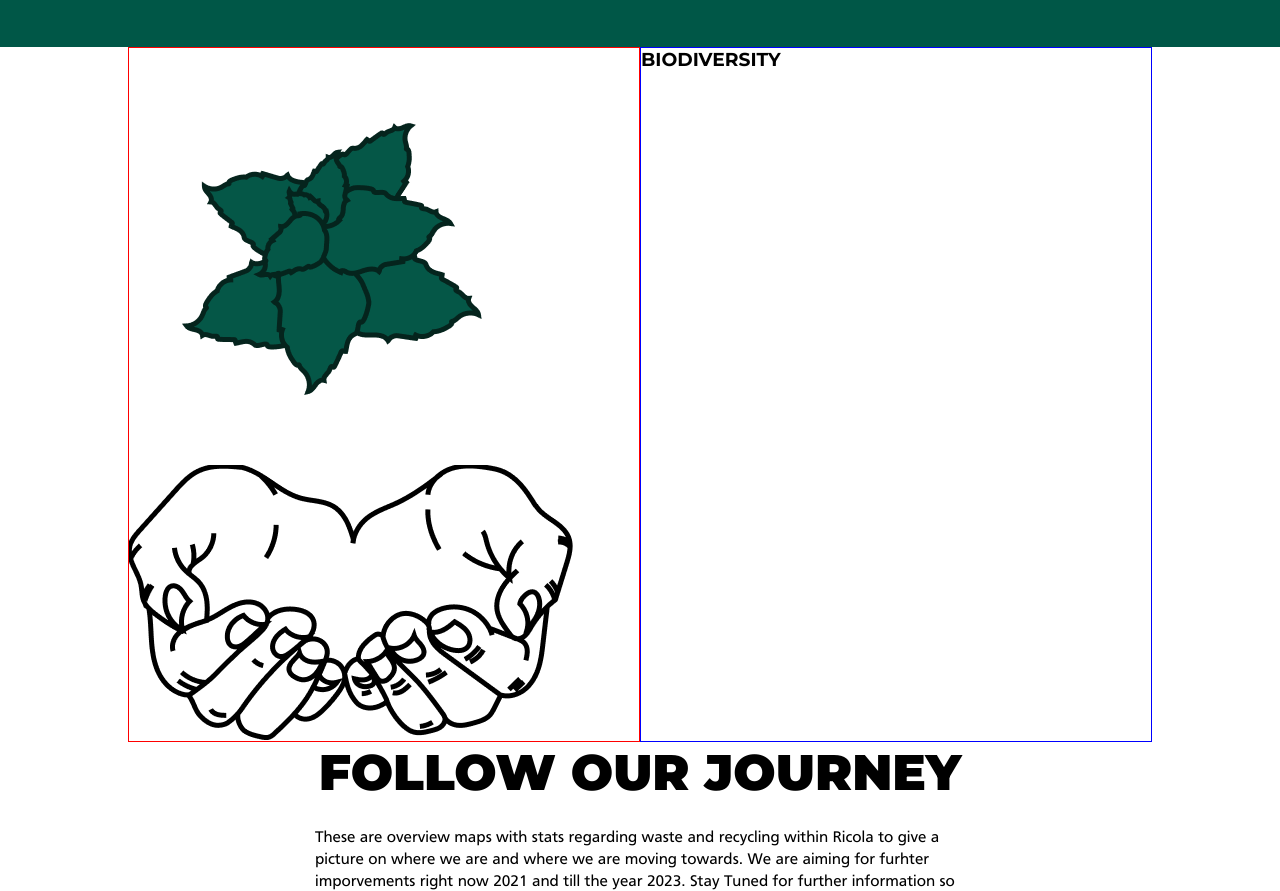
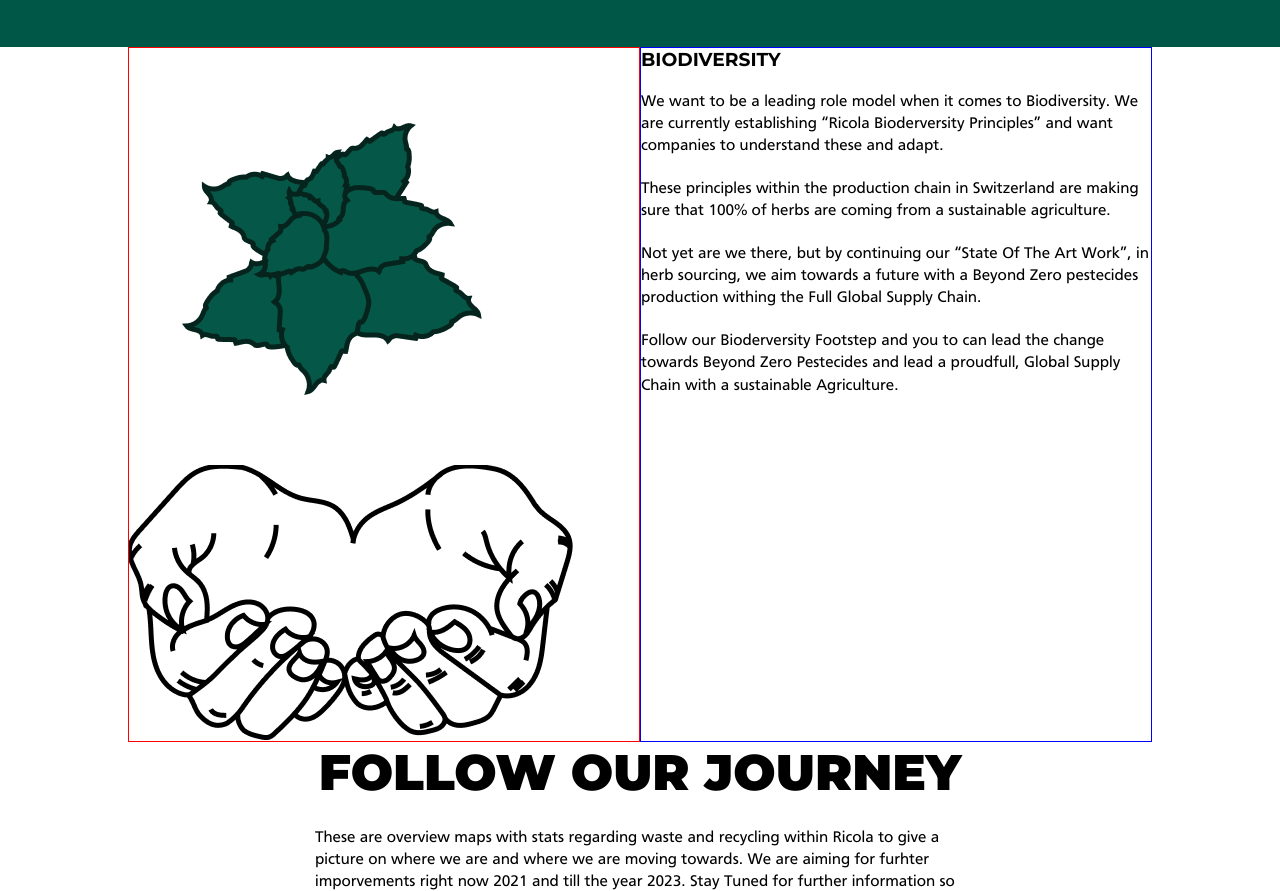
Before and after one commit to omidhq/code-and-collaborate, a Gatsby site: page / in a window 1280 px wide. Shown: the part 1884-2775 px from the top of the page. Built offline with nearby package versions, Linux system fonts and the light colour scheme; Gatsby itself is replaced by a stand-in of ours.

Commit message:
content.json

```diff
--- a/src/components/Nature/Nature.js
+++ b/src/components/Nature/Nature.js
@@ -21,7 +21,10 @@ const Nature = () => {
 
         <div className="right-col">
           <h3>{content[0].heading}</h3>
-          <p></p>
+          <p>{content[0].para1}</p>
+          <p>{content[0].para2}</p>
+          <p>{content[0].para3}</p>
+          <p>{content[0].para4}</p>
         </div>
       </div>
     </>
```
